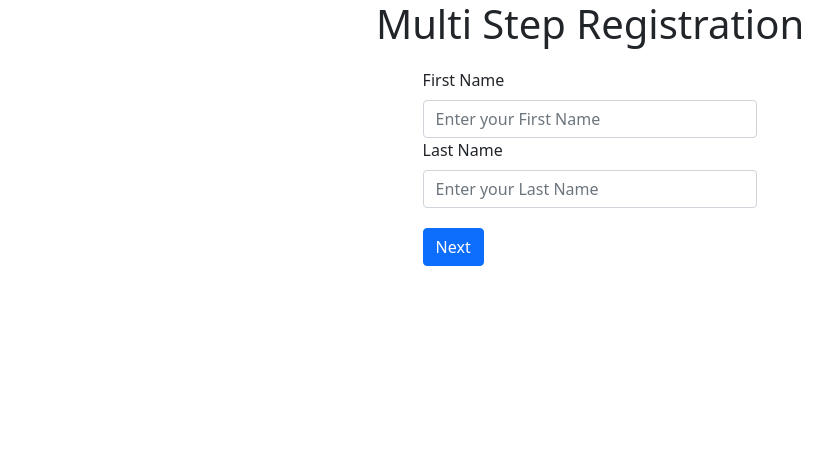
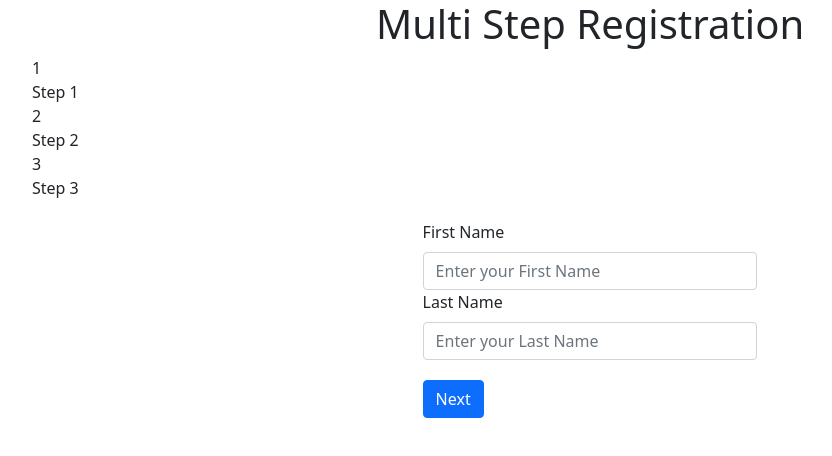
Before and after one commit to lbounif/auth-app, a React (Create React App) app: page / in a window 1280 px wide. Shown: the top 456 px of the page, without its empty margins (50-882 px from the left). Built offline with nearby package versions, Linux system fonts and the light colour scheme.

Commit message:
Add progress steps

```diff
--- a/src/components/Header.js
+++ b/src/components/Header.js
@@ -1,8 +1,9 @@
-
+import Progress from './Progress'
 const Header = () => {
     return (
         <div>
             <h1>Multi Step Registration</h1>
+            <Progress />
         </div>
     )
 }
--- a/src/components/Progress.js
+++ b/src/components/Progress.js
@@ -1,11 +1,48 @@
+import { Link, withRouter  } from "react-router-dom"
 
+const Progress = ({location: {pathname}}) => {
+    const isFirstStep = pathname === '/'
+    const isSecondStep = pathname === '/second'
+    const isThirdStep = pathname === '/third'
+    const isLoginPage = pathname === '/login'
 
-const Progress = () => {
     return (
-        <div>
+        <>
+           { !isLoginPage ? (
+               <div className="steps">
+                   <div className= {`${isFirstStep ? 'step-active': 'step'}`}>
+                        <div style={{paddingRight: '10px'}}>1 </div>
+                        <div>
+                            {/* if I am in step 2 or step 3 make a link to step 1 */}
+                            { isSecondStep || isThirdStep ? (
+                                <Link to="/">Step 1</Link>
+                            ): (
+                                'Step 1'
+                            )}
+                        </div>
+                   </div>
+                   <div className= {`${isSecondStep ? 'step-active': 'step'}`}>
+                        <div style={{paddingRight: '10px'}}>2</div>
+                        <div>
+                            {/* if I am in step 3 make a link to step 2 */}
+                            { isThirdStep ? (
+                             <Link to="/second">Step 2</Link>
+                        ): (
+                            'Step 2'
+                        )}
+                        </div>
+                   </div>
+                   <div className= {`${isThirdStep ? 'step-active': 'step'}`}>
+                        <div style={{paddingRight: '10px'}}>3</div>
+                        <div>Step 3</div>
+                   </div>
+               </div>
 
-        </div>
+           ): (
+               <div> </div>
+           )}
+        </>
     )
 }
 
-export default Progress
+export default withRouter(Progress)
```
